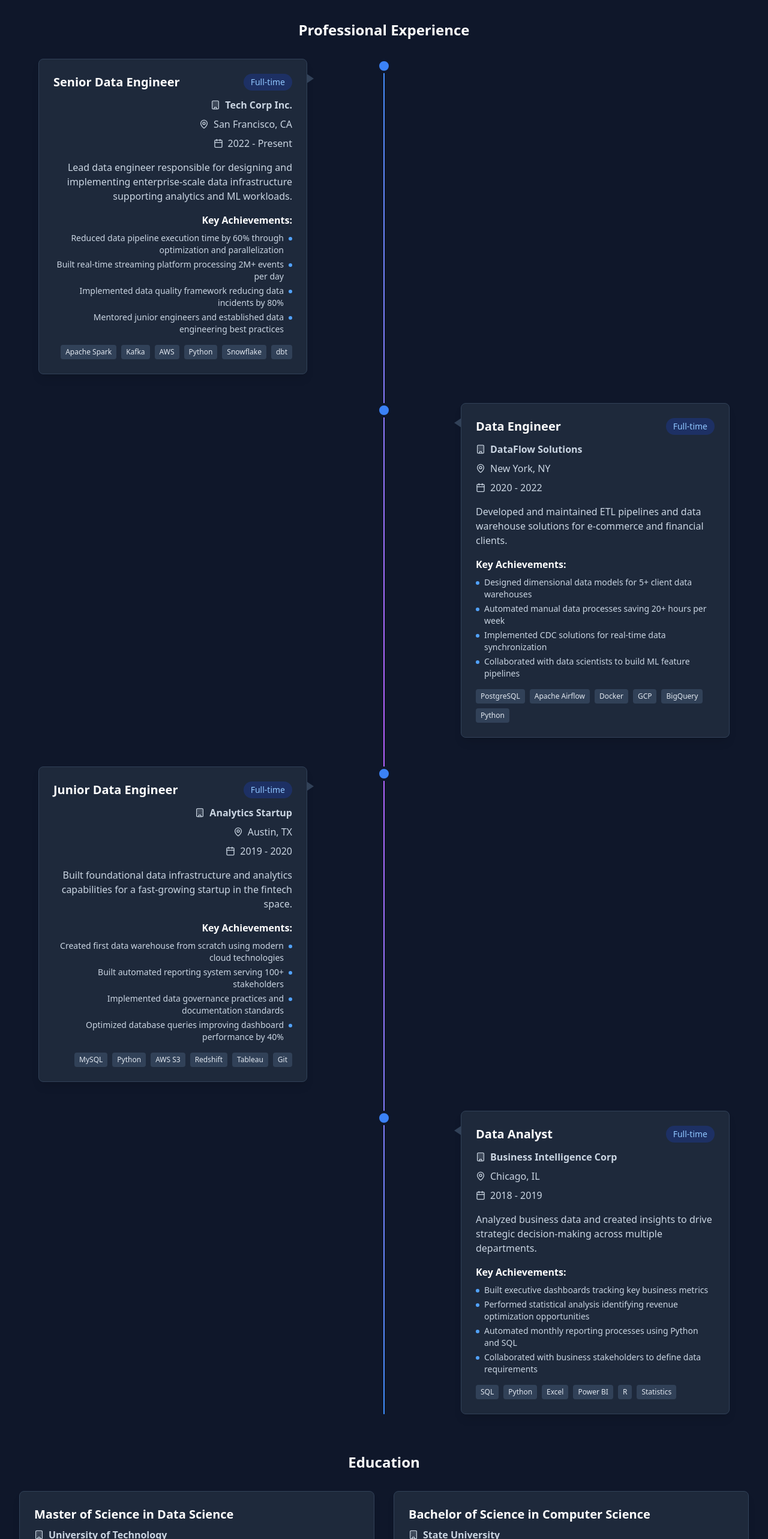
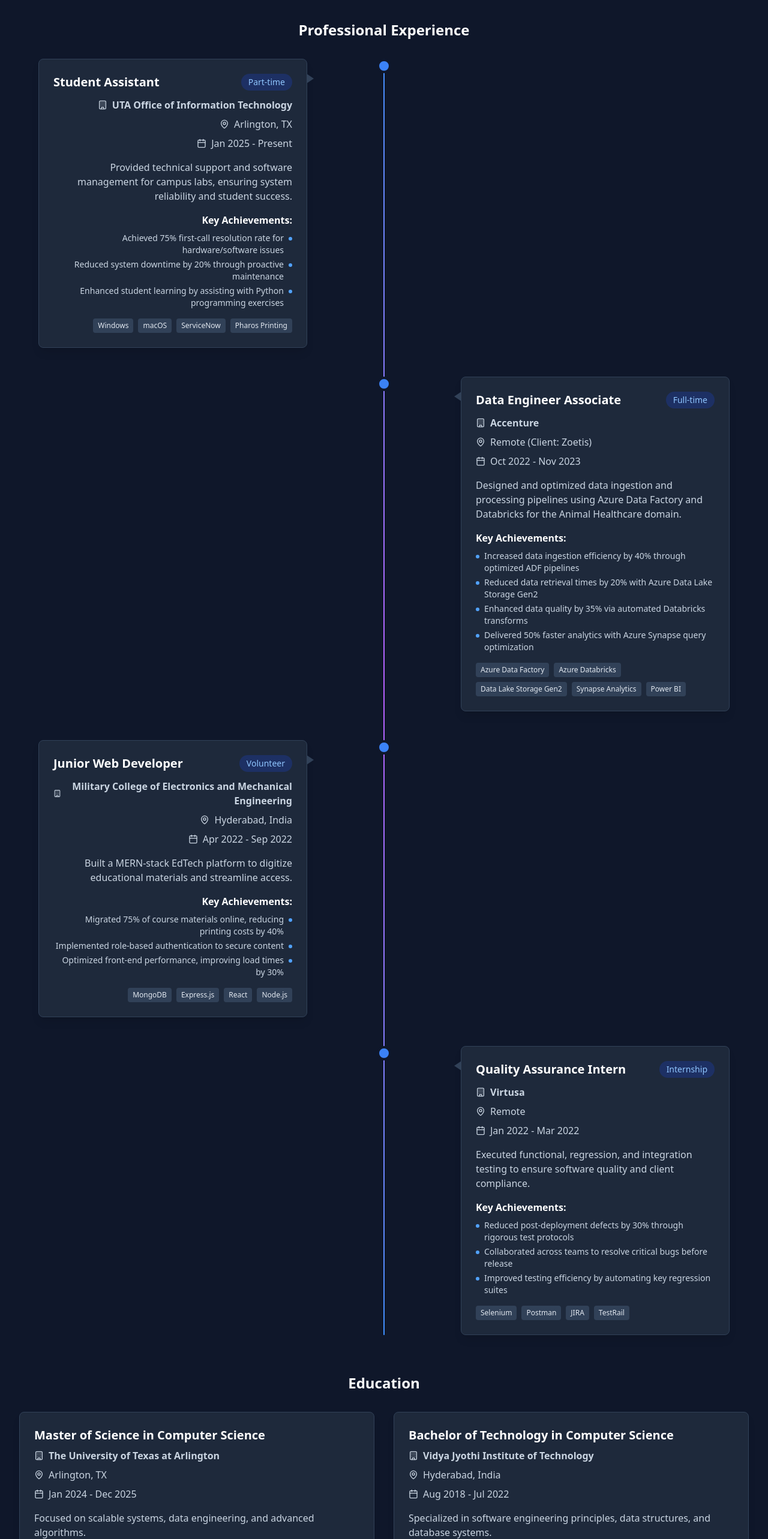
Before and after one commit to kishorekumarsunke/data-engineer-portfolio, a Next.js app: page / in a window 1280 px wide. Shown: the part 5320-7886 px from the top of the page at 60% size. Built offline with nearby package versions, Linux system fonts and the light colour scheme.

Commit message:
modified:   src/components/Contact.tsx 	modified:   src/components/Experience.tsx

```diff
--- a/src/components/Contact.tsx
+++ b/src/components/Contact.tsx
@@ -1,7 +1,7 @@
 'use client'
 
 import { useState, useEffect } from 'react'
-import { Mail, Phone, MapPin, Send, Github, Linkedin, Twitter } from 'lucide-react'
+import { Mail, Phone, MapPin, Send, Github, Linkedin, Twitter,Instagram  } from 'lucide-react'
 
 const Contact = () => {
   const [isVisible, setIsVisible] = useState(false)
@@ -48,19 +48,19 @@
   {
     icon: <Mail className="w-6 h-6" />,
     label: "Email",
-      value: "your.email@example.com",
-      href: "mailto:your.email@example.com"
+    value: "kxs0089@mavs.uta.edu",
+    href: "mailto:kxs0089@mavs.uta.edu"
   },
   {
     icon: <Phone className="w-6 h-6" />,
     label: "Phone",
-      value: "+1 (555) 123-4567",
-      href: "tel:+15551234567"
+    value: "(682) 406-7054",
+    href: "tel:+16824067054"
   },
   {
     icon: <MapPin className="w-6 h-6" />,
     label: "Location",
-      value: "San Francisco, CA",
+    value: "Arlington, TX",
     href: "#"
   }
 ]
@@ -69,21 +69,21 @@
   {
     icon: <Github className="w-6 h-6" />,
     label: "GitHub",
-      href: "https://github.com",
+    href: "https://github.com/kishorekumarsunke",
     color: "hover:text-gray-900 dark:hover:text-gray-100"
   },
   {
     icon: <Linkedin className="w-6 h-6" />,
     label: "LinkedIn",
-      href: "https://linkedin.com",
+    href: "https://linkedin.com/in/sunke-kishore-kumar",
     color: "hover:text-blue-600"
   },
   {
-      icon: <Twitter className="w-6 h-6" />,
-      label: "Twitter",
-      href: "https://twitter.com",
-      color: "hover:text-blue-400"
-    }
+      icon: <Instagram className="w-6 h-6" />,
+      label: "Instagram",
+      href: "https://instagram.com/kishore_12_12",
+      color: "hover:text-pink-500"
+    },
 ]
 
   return (
--- a/src/components/Experience.tsx
+++ b/src/components/Experience.tsx
@@ -25,81 +25,78 @@
   }, [])
 const experiences = [
   {
-      title: "Senior Data Engineer",
-      company: "Tech Corp Inc.",
-      location: "San Francisco, CA",
-      period: "2022 - Present",
-      type: "Full-time",
-      description: "Lead data engineer responsible for designing and implementing enterprise-scale data infrastructure supporting analytics and ML workloads.",
+    title: "Student Assistant",
+    company: "UTA Office of Information Technology",
+    location: "Arlington, TX",
+    period: "Jan 2025 - Present",
+    type: "Part-time",
+    description: "Provided technical support and software management for campus labs, ensuring system reliability and student success.",
     achievements: [
-        "Reduced data pipeline execution time by 60% through optimization and parallelization",
-        "Built real-time streaming platform processing 2M+ events per day",
-        "Implemented data quality framework reducing data incidents by 80%",
-        "Mentored junior engineers and established data engineering best practices"
+      "Achieved 75% first-call resolution rate for hardware/software issues",
+      "Reduced system downtime by 20% through proactive maintenance",
+      "Enhanced student learning by assisting with Python programming exercises"
     ],
-      technologies: ["Apache Spark", "Kafka", "AWS", "Python", "Snowflake", "dbt"]
+    technologies: ["Windows", "macOS", "ServiceNow", "Pharos Printing"]
   },
   {
-      title: "Data Engineer",
-      company: "DataFlow Solutions",
-      location: "New York, NY",
-      period: "2020 - 2022",
+    title: "Data Engineer Associate",
+    company: "Accenture",
+    location: "Remote (Client: Zoetis)",
+    period: "Oct 2022 - Nov 2023",
     type: "Full-time",
-      description: "Developed and maintained ETL pipelines and data warehouse solutions for e-commerce and financial clients.",
+    description: "Designed and optimized data ingestion and processing pipelines using Azure Data Factory and Databricks for the Animal Healthcare domain.",
     achievements: [
-        "Designed dimensional data models for 5+ client data warehouses",
-        "Automated manual data processes saving 20+ hours per week",
-        "Implemented CDC solutions for real-time data synchronization",
-        "Collaborated with data scientists to build ML feature pipelines"
+      "Increased data ingestion efficiency by 40% through optimized ADF pipelines",
+      "Reduced data retrieval times by 20% with Azure Data Lake Storage Gen2",
+      "Enhanced data quality by 35% via automated Databricks transforms",
+      "Delivered 50% faster analytics with Azure Synapse query optimization"
     ],
-      technologies: ["PostgreSQL", "Apache Airflow", "Docker", "GCP", "BigQuery", "Python"]
+    technologies: ["Azure Data Factory", "Azure Databricks", "Data Lake Storage Gen2", "Synapse Analytics", "Power BI"]
   },
   {
-      title: "Junior Data Engineer",
-      company: "Analytics Startup",
-      location: "Austin, TX",
-      period: "2019 - 2020",
-      type: "Full-time",
-      description: "Built foundational data infrastructure and analytics capabilities for a fast-growing startup in the fintech space.",
+    title: "Junior Web Developer",
+    company: "Military College of Electronics and Mechanical Engineering",
+    location: "Hyderabad, India",
+    period: "Apr 2022 - Sep 2022",
+    type: "Volunteer",
+    description: "Built a MERN-stack EdTech platform to digitize educational materials and streamline access.",
     achievements: [
-        "Created first data warehouse from scratch using modern cloud technologies",
-        "Built automated reporting system serving 100+ stakeholders",
-        "Implemented data governance practices and documentation standards",
-        "Optimized database queries improving dashboard performance by 40%"
+      "Migrated 75% of course materials online, reducing printing costs by 40%",
+      "Implemented role-based authentication to secure content",
+      "Optimized front-end performance, improving load times by 30%"
     ],
-      technologies: ["MySQL", "Python", "AWS S3", "Redshift", "Tableau", "Git"]
+    technologies: ["MongoDB", "Express.js", "React", "Node.js"]
   },
   {
-      title: "Data Analyst",
-      company: "Business Intelligence Corp",
-      location: "Chicago, IL",
-      period: "2018 - 2019",
-      type: "Full-time",
-      description: "Analyzed business data and created insights to drive strategic decision-making across multiple departments.",
+    title: "Quality Assurance Intern",
+    company: "Virtusa",
+    location: "Remote",
+    period: "Jan 2022 - Mar 2022",
+    type: "Internship",
+    description: "Executed functional, regression, and integration testing to ensure software quality and client compliance.",
     achievements: [
-        "Built executive dashboards tracking key business metrics",
-        "Performed statistical analysis identifying revenue optimization opportunities",
-        "Automated monthly reporting processes using Python and SQL",
-        "Collaborated with business stakeholders to define data requirements"
+      "Reduced post-deployment defects by 30% through rigorous test protocols",
+      "Collaborated across teams to resolve critical bugs before release",
+      "Improved testing efficiency by automating key regression suites"
     ],
-      technologies: ["SQL", "Python", "Excel", "Power BI", "R", "Statistics"]
+    technologies: ["Selenium", "Postman", "JIRA", "TestRail"]
   }
 ]
 
   const education = [
   {
-      degree: "Master of Science in Data Science",
-      school: "University of Technology",
-      location: "Boston, MA",
-      period: "2016 - 2018",
-      description: "Specialized in big data analytics, machine learning, and statistical modeling."
+    degree: "Master of Science in Computer Science",
+    school: "The University of Texas at Arlington",
+    location: "Arlington, TX",
+    period: "Jan 2024 - Dec 2025",
+    description: "Focused on scalable systems, data engineering, and advanced algorithms."
   },
   {
-      degree: "Bachelor of Science in Computer Science",
-      school: "State University",
-      location: "Austin, TX",
-      period: "2012 - 2016",
-      description: "Focus on algorithms, data structures, and software engineering principles."
+    degree: "Bachelor of Technology in Computer Science",
+    school: "Vidya Jyothi Institute of Technology",
+    location: "Hyderabad, India",
+    period: "Aug 2018 - Jul 2022",
+    description: "Specialized in software engineering principles, data structures, and database systems."
   }
 ]
 
```
Lines whose indentation alone changed are shown as unchanged.
